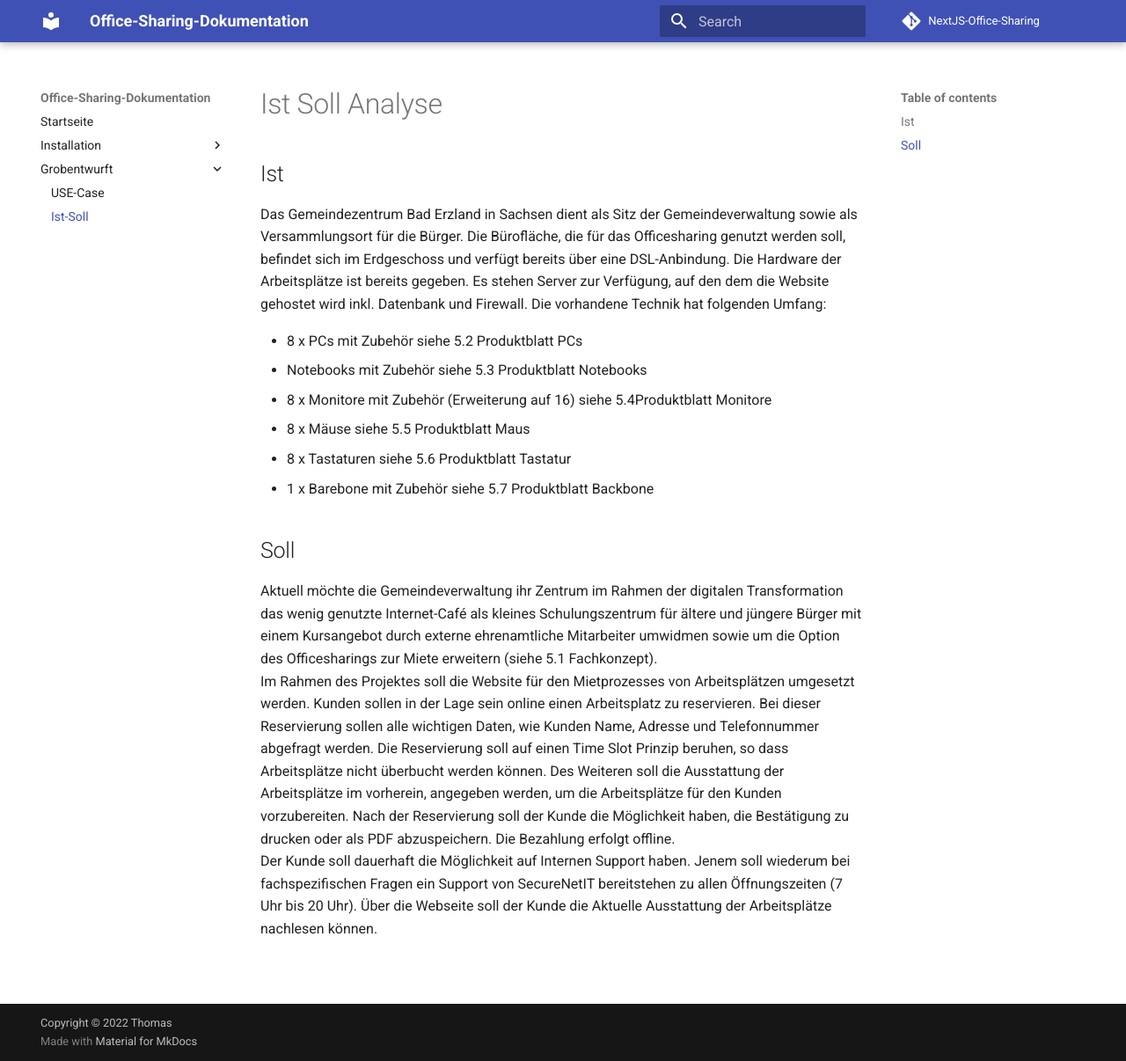
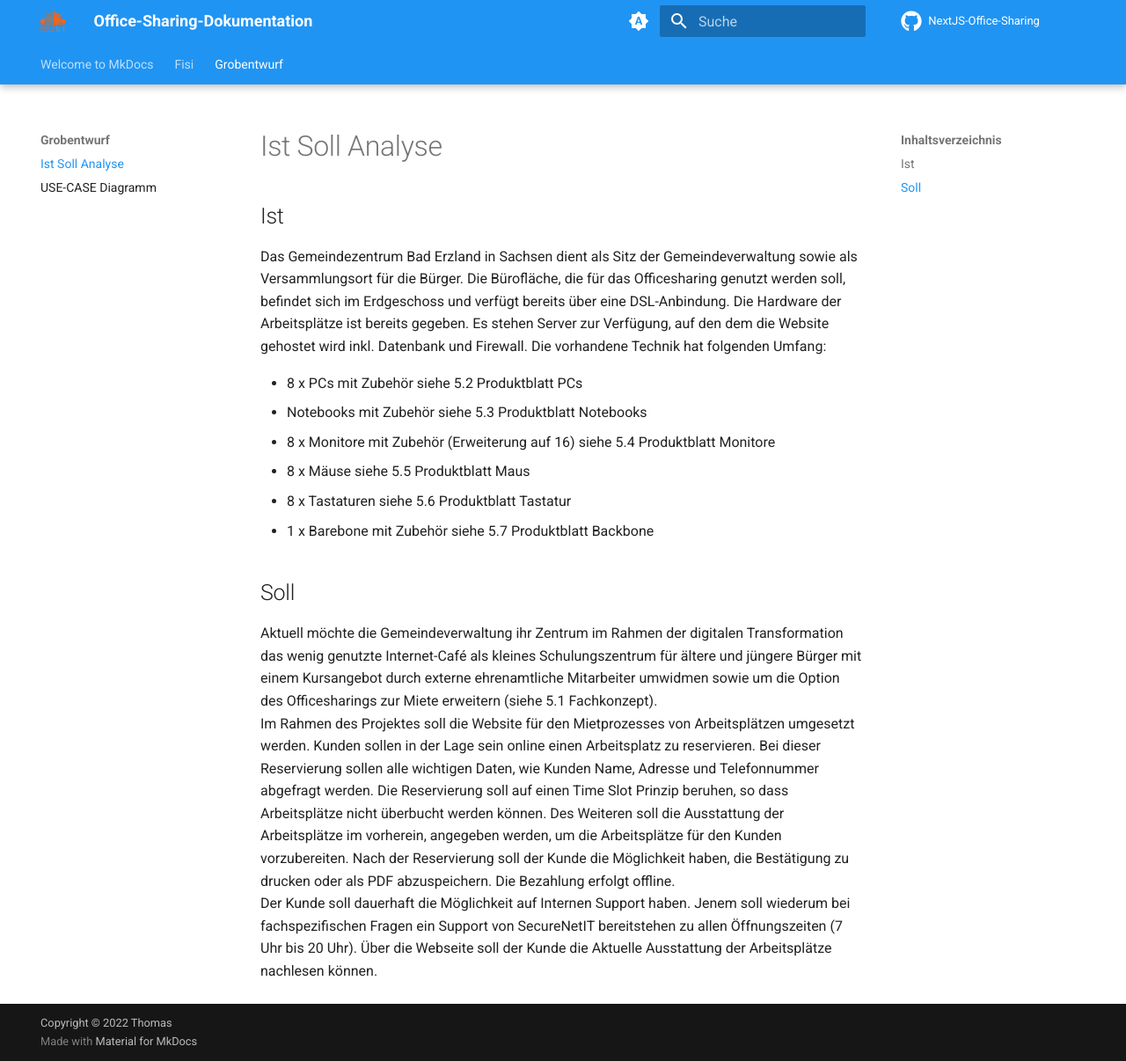
Before and after one commit to gz-bad-erzland-p2/Dokumentation, an MkDocs documentation site: the page built from docs/grobentwurf/Soll-Ist.md, in a window 1280 px wide and 1206 px high. Shown: the whole window at 88% size. Built offline with MkDocs 1.6.1 and Material for MkDocs 9.7.7, drawn with Linux system fonts in a browser that asks for light colours; comment, search, counter and statistics services are not loaded.

Commit message:
Updated mkdocs.yml style

```diff
--- a/docs/grobentwurf/Soll-Ist.md
+++ b/docs/grobentwurf/Soll-Ist.md
@@ -5,10 +5,10 @@ Die vorhandene Technik hat folgenden Umfang:
 
 - 8 x PCs mit Zubehör siehe 5.2 Produktblatt PCs
 - Notebooks mit Zubehör siehe 5.3 Produktblatt Notebooks
--	8 x Monitore mit Zubehör (Erweiterung auf 16) siehe 5.4Produktblatt Monitore
--	8 x Mäuse siehe 5.5 Produktblatt Maus
--	8 x Tastaturen siehe 5.6 Produktblatt Tastatur
--	1 x Barebone mit Zubehör siehe 5.7 Produktblatt Backbone
+- 8 x Monitore mit Zubehör (Erweiterung auf 16) siehe 5.4 Produktblatt Monitore
+- 8 x Mäuse siehe 5.5 Produktblatt Maus
+- 8 x Tastaturen siehe 5.6 Produktblatt Tastatur
+- 1 x Barebone mit Zubehör siehe 5.7 Produktblatt Backbone
 
 ## Soll
 Aktuell möchte die Gemeindeverwaltung ihr Zentrum im Rahmen der digitalen Transformation das wenig genutzte Internet-Café als kleines Schulungszentrum für ältere und jüngere Bürger mit einem Kursangebot durch externe ehrenamtliche Mitarbeiter umwidmen sowie um die Option des Officesharings zur Miete erweitern (siehe 5.1 Fachkonzept).
--- a/mkdocs.yml
+++ b/mkdocs.yml
@@ -1,7 +1,9 @@
 # yaml-language-server: $schema=https://squidfunk.github.io/mkdocs-material/schema.json
+# See for further configuration options: https://squidfunk.github.io/mkdocs-material/setup/changing-the-colors/
+
 site_name: Office-Sharing-Dokumentation
 site_author: Thomas
-site_description: Implementierung eines Prototypens
+site_description: Implementierung eines Prototypes für die Office-Sharing-Plattform
 repo_url: https://github.com/gz-bad-erzland-p2/Dokumentation
 repo_name: NextJS-Office-Sharing
 
@@ -11,15 +13,87 @@ copyright: Copyright &copy; 2022 Thomas
 theme:
   name: material
 
-# Page tree
-nav:
-    - Startseite: 'index.md'
-    - 'Installation':
-        - 'Production': 'Fisi/FiSi.md'
-    - 'Grobentwurft':
-        - 'USE-Case': 'grobentwurf/USE-CASE.md'
-        - 'Ist-Soll': 'grobentwurf/Soll-Ist.md'
+  # Don't include MkDocs' JavaScript
+  include_search_page: false
+  search_index_only: true
 
+  language: de
+  features:
+    - navigation.tabs
+    - navigation.tracking
+    - navigation.tabs.sticky
+    #    - toc.integrate
+    - navigation.top
+    - search.highlight
+    - search.suggest
+    - search.share
+#    - header.autohide
+
+  # Color scheme
+  palette:
+    # Palette toggle for automatic mode
+    - media: "(prefers-color-scheme)"
+      primary: blue
+      accent: deep purple
+      toggle:
+        icon: material/brightness-auto
+        name: Switch to light mode
+
+    # Palette toggle for light mode
+    - media: "(prefers-color-scheme: light)"
+      scheme: default
+      primary: blue
+      accent: deep purple
+      toggle:
+        icon: material/brightness-7
+        name: Switch to dark mode
+
+    # Palette toggle for dark mode
+    - media: "(prefers-color-scheme: dark)"
+      scheme: slate
+      primary: blue
+      accent: deep purple
+      toggle:
+        icon: material/brightness-4
+        name: Switch to light mode
+
+  # Custom Font
+  font:
+    text: Roboto
+    code: Roboto Mono
+
+  # Custom Favicon
+  favicon: assets/img/logo.png
+
+  # Custom Logo (header left)
+  logo: assets/img/logo.png
+
+  # Icon for GitHub (header right)
+  icon:
+    logo: logo
+    repo: fontawesome/brands/github
+
+# Cookies and homepage link
+#extra:
+#  homepage: https://example.com
+#  consent:
+#    title: Cookie consent
+#    description: >-
+#      We use cookies to recognize your repeated visits and preferences, as well
+#      as to measure the effectiveness of our documentation and whether users
+#      find what they're searching for. With your consent, you're helping us to
+#      make our documentation better.
+
+# Extra CSS
+extra_css:
+  - assets/css/custom.css
+
+# Extra JavaScript
+extra_javascript:
+  - assets/js/custom.js
+
+# Overrides
+custom_dir: docs/assets/overrides
 
 # Extensions
 markdown_extensions:
```
Also changed, not shown: README.MD (+4 -0 lines), docs/assets/css/custom.css (added), docs/assets/js/custom.js (added), 1 other file.
